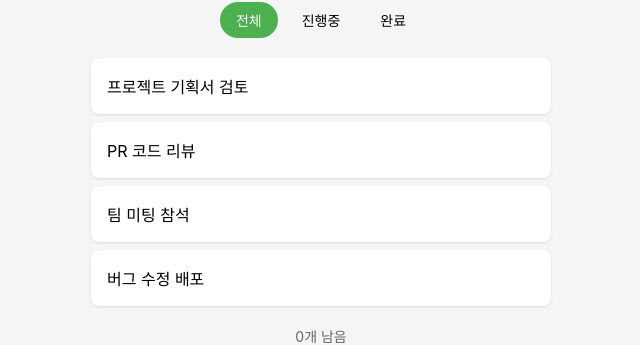
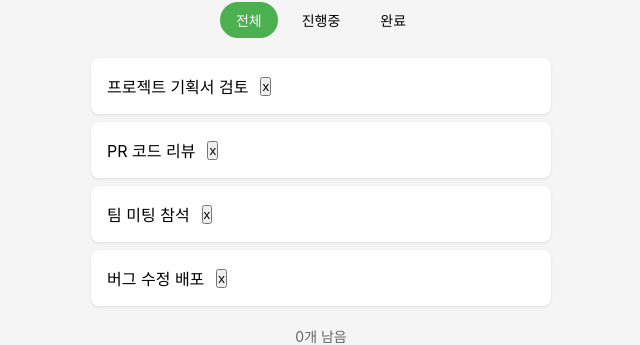
Before and after one commit to ssabii/todo-crud, a React (Vite) app: page / in a window 1280 px wide. Shown: the part 182-527 px from the top of the page, without its empty margins (319-959 px from the left). Built offline with nearby package versions, Linux system fonts and the light colour scheme.

Commit message:
feat: todo 삭제 구현

```diff
--- a/src/App.tsx
+++ b/src/App.tsx
@@ -7,7 +7,6 @@ function App() {
   const [filter, setFilter] = useState<FilterType>('all');
   const [inputValue, setInputValue] = useState('');
 
-  // TODO: 할 일 추가
   const handleAdd = (e: FormEvent<HTMLFormElement>) => {
     e.preventDefault();
 
@@ -27,9 +26,10 @@ function App() {
     console.log('토글:', id);
   };
 
-  // TODO: 삭제
   const handleDelete = (id: string) => {
-    console.log('삭제:', id);
+    const newTodos = todos.filter((item) => item.id !== id);
+
+    setTodos(newTodos)
   };
 
   // TODO: 필터링된 목록
@@ -68,6 +68,7 @@ function App() {
         {filteredTodos.map((todo) => (
           <li key={todo.id} className="todo-item">
             <span>{todo.text}</span>
+            <button onClick={() => handleDelete(todo.id)} className='delete-button'>x</button>
           </li>
         ))}
       </ul>
```
